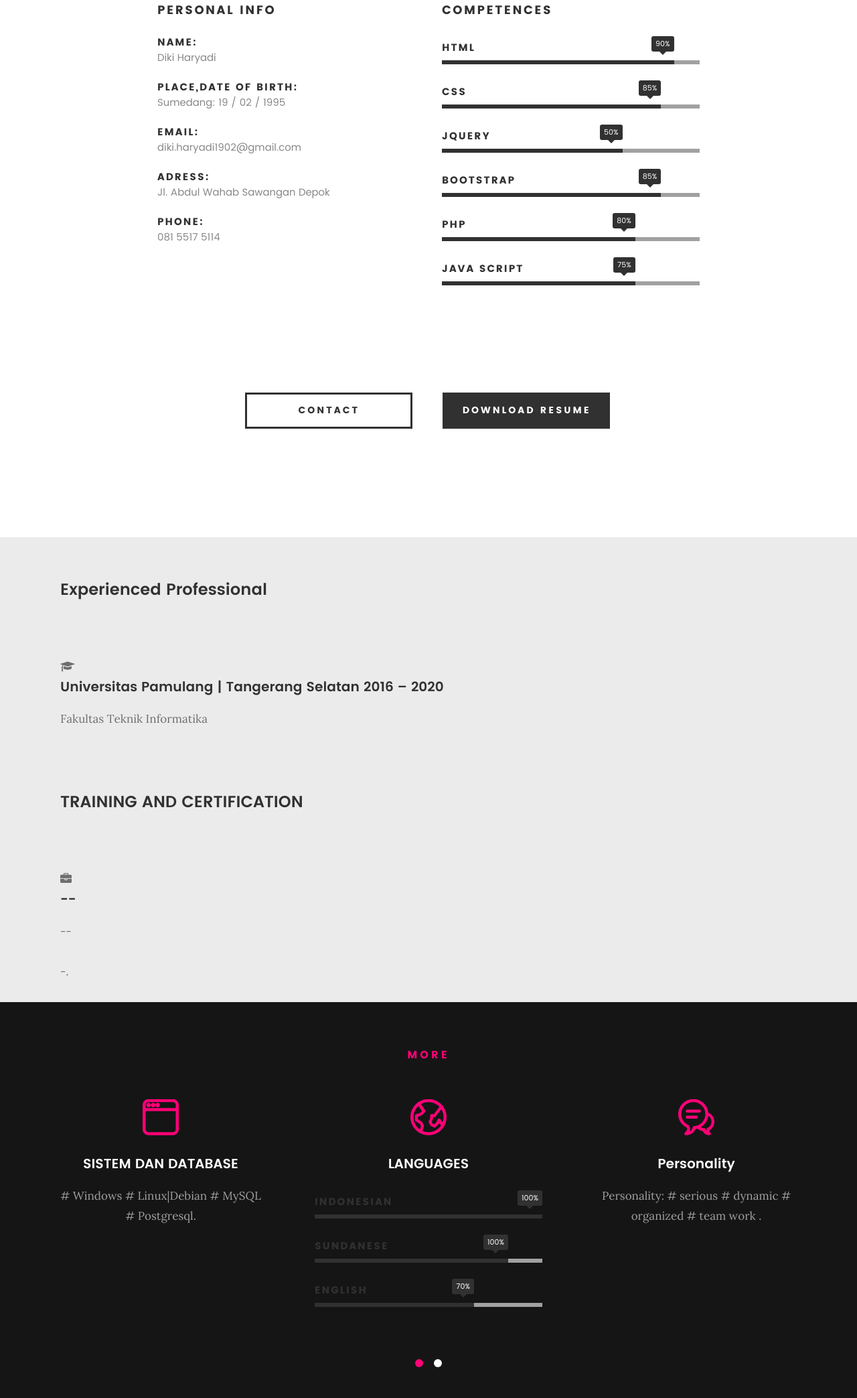
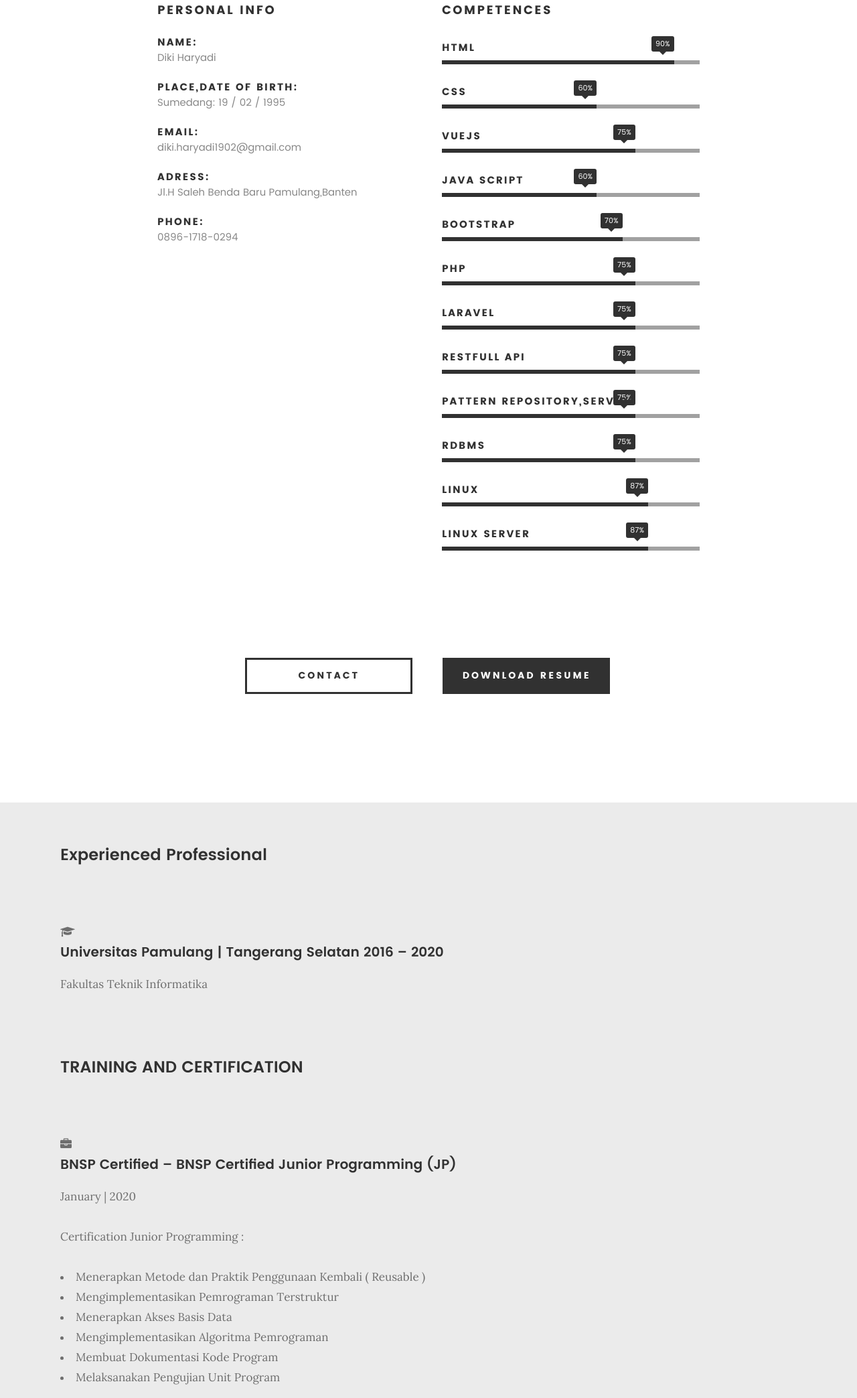
Before and after one commit to dikiharyadi19/dikki.github.io, a plain HTML site: page index.html in a window 1280 px wide. Shown: the part 1293-3380 px from the top of the page at 67% size. Drawn offline with Linux system fonts and the light colour scheme; files whose address does not match are found by name.

Commit message:
new CV added

```diff
--- a/index.html
+++ b/index.html
@@ -147,11 +147,11 @@
    				</li>
                 <li>
    					<strong>Adress:</strong>
-   					<span>Jl. Abdul Wahab Sawangan Depok</span>
+   					<span>Jl.H Saleh Benda Baru Pamulang,Banten</span>
    				</li>
    				<li>
    					<strong>Phone:</strong>
-   					<span>081 5517 5114</span>
+   					<span>0896-1718-0294</span>
    				</li>
 
 
@@ -170,26 +170,49 @@
 				   	<strong>HTML</strong>
 				   </li>
 				   <li>
-				   	<div class="progress percent85"><span>85%</span></div>
+				   	<div class="progress percent60"><span>60%</span></div>
 				   	<strong>CSS</strong>
 				   </li>
 				   <li>
-				   	<div class="progress percent70"><span>50%</span></div>
-				   	<strong>JQuery</strong>
+				   	<div class="progress percent75"><span>75%</span></div>
+				   	<strong>VueJs</strong>
 				   </li>
 				   <li>
-				   	<div class="progress percent85"><span>85%</span></div>
+                    <div class="progress percent60"><span>60%</span></div>
+				   	<strong>Java script</strong>
+				   </li>
+				   <li>
+				   	<div class="progress percent70"><span>70%</span></div>
 				   	<strong>Bootstrap</strong>
 				   </li>
 				   <li>
-				   	<div class="progress percent75"><span>80%</span></div>
+				   	<div class="progress percent75"><span>75%</span></div>
 				   	<strong>PHP</strong>
 				   </li>
 				   <li>
-                    <div class="progress percent75"><span>75%</span></div>
-				   	<strong>Java script</strong>
-				   </li>
-
+					<div class="progress percent75"><span>75%</span></div>
+					<strong>Laravel</strong>
+					</li>
+					<li>
+					<div class="progress percent75"><span>75%</span></div>
+						<strong>Restfull API</strong>
+					</li>
+					<li>
+					<div class="progress percent75"><span>75%</span></div>
+						<strong>Pattern Repository,Service</strong>
+					</li>
+					<li>
+					<div class="progress percent75"><span>75%</span></div>
+					   <strong>RDBMS</strong>
+					</li>
+					<li>
+						<div class="progress percent80"><span>87%</span></div>
+						   <strong>Linux</strong>
+						</li>
+						<li>
+							<div class="progress percent80"><span>87%</span></div>
+							   <strong>Linux Server</strong>
+							</li>
 				</ul> <!-- /skill-bars -->
 
    		</div>
@@ -199,7 +222,7 @@
    	<div class="row button-section">
    		<div class="col-twelve">
    			<a href="#contact" title="Hire Me" class="button stroke smoothscroll">Contact</a>
-   			<a href="https://github.com/aboualnaser/aboualnaser.github.io/raw/master/images/CV_Diki_Haryadi.pdf" target="_blank" title="Download CV" class="button button-primary">Download resume</a>
+   			<a href="https://github.com/dikiharyadi19/dikiharyadi19.github.io//raw/master/images/CV_DIKI_HARYADI.pdf" target="_blank" title="Download CV" class="button button-primary">Download resume</a>
    		</div>
    	</div>
 
@@ -278,7 +301,7 @@ télécommunications 2008 / 2010</h3>
 
    			<div class="timeline-wrap">
 
-   				<div class="timeline-block">
+   				<!-- <div class="timeline-block">
 
 	   				<div class="timeline-ico">
 	   					<i class="fa fa-briefcase"></i>
@@ -294,8 +317,8 @@ télécommunications 2008 / 2010</h3>
 	   					<p>-.</p>
 	   				</div>
 
-	   			</div>  <!-- /timeline-block -->
-<!--
+	   			</div>  /timeline-block -->
+
 	   			<div class="timeline-block">
 
 	   				<div class="timeline-ico">
@@ -303,17 +326,36 @@ télécommunications 2008 / 2010</h3>
 	   				</div>
 
 	   				<div class="timeline-header">
-	   					<h3>Microsoft Certified – Microsoft Certified IT Professional
-(MCITP) </h3>
-	   					<p>Syrie | 2013</p>
+	   					<h3>BNSP Certified – BNSP Certified Junior Programming (JP) </h3>
+	   					<p> January | 2020</p>
 	   				</div>
 
 	   				<div class="timeline-content">
-	   					<p>Certification Cisco Microsoft : administrateur de bases de
-données .</p>
+	   					<p>Certification Junior Programming :
+							   <li>Menerapkan Metode dan Praktik Penggunaan Kembali (
+									Reusable
+									)
+								</li>
+								<li>
+										Mengimplementasikan Pemrograman Terstruktur
+								</li>
+								<li>
+										Menerapkan Akses Basis Data
+								</li>
+								<li>
+										Mengimplementasikan Algoritma Pemrograman
+								</li>
+								<li>
+										Membuat Dokumentasi Kode Program
+								</li>
+								<li>
+										Melaksanakan Pengujian Unit Program
+								</li>
+
+</p>
 	   				</div>
 
-	   			</div>--> <!-- /timeline-block -->
+	   			</div><!-- /timeline-block -->
 <!--
 	   			<div class="timeline-block">
 
@@ -418,11 +460,11 @@ technicien réseau .</p>
 				   	<strong>INDONESIAN</strong>
 				   </li>
 				   <li>
-				   	<div class="progress percent85"><span>100%</span></div>
+				   	<div class="progress percent100"><span>100%</span></div>
 				   	<strong>SUNDANESE</strong>
 				   </li>
 				   <li>
-				   	<div class="progress percent70"><span>70%</span></div>
+				   	<div class="progress percent60"><span>60%</span></div>
 				   	<strong>ENGLISH</strong>
 				   </li>
 				   </ul>
@@ -555,7 +597,7 @@ technicien réseau .</p>
    			<h5>Call Me At</h5>
 
    			<p>Phone:
-			   	081 5527 5114<br>
+			   	0896-1718-0294<br>
 
 			   </p>
 
```
Also changed, not shown: 2 other files.
